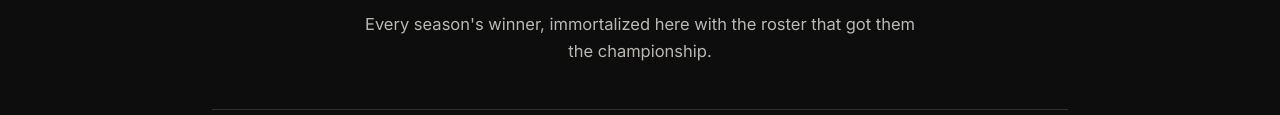
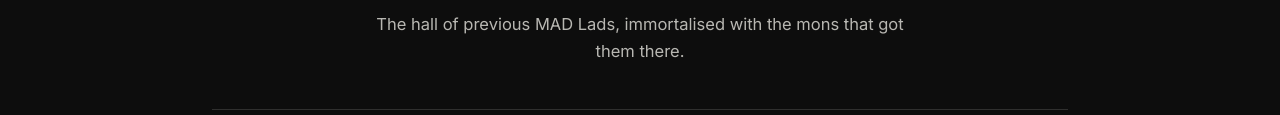
Before and after one commit to UzalSahn/MAD-League-Season-3, a website: page champions.html in a window 1280 px wide. Shown: the part 231-346 px from the top of the page. Drawn offline with nearby package versions, Linux system fonts and the light colour scheme.

Commit message:
new hall of champions2

```diff
--- a/champions.html
+++ b/champions.html
@@ -140,7 +140,7 @@
   <div class="fmt-hero">
     <span class="eyebrow">Champions</span>
     <h1>Hall of Champions</h1>
-    <p class="fmt-hero-sub">Every season's winner, immortalized here with the roster that got them the championship.</p>
+    <p class="fmt-hero-sub">The hall of previous MAD Lads, immortalised with the mons that got them there.</p>
   </div>
 
   <section class="champion-editor" id="championEditor" hidden>
```
